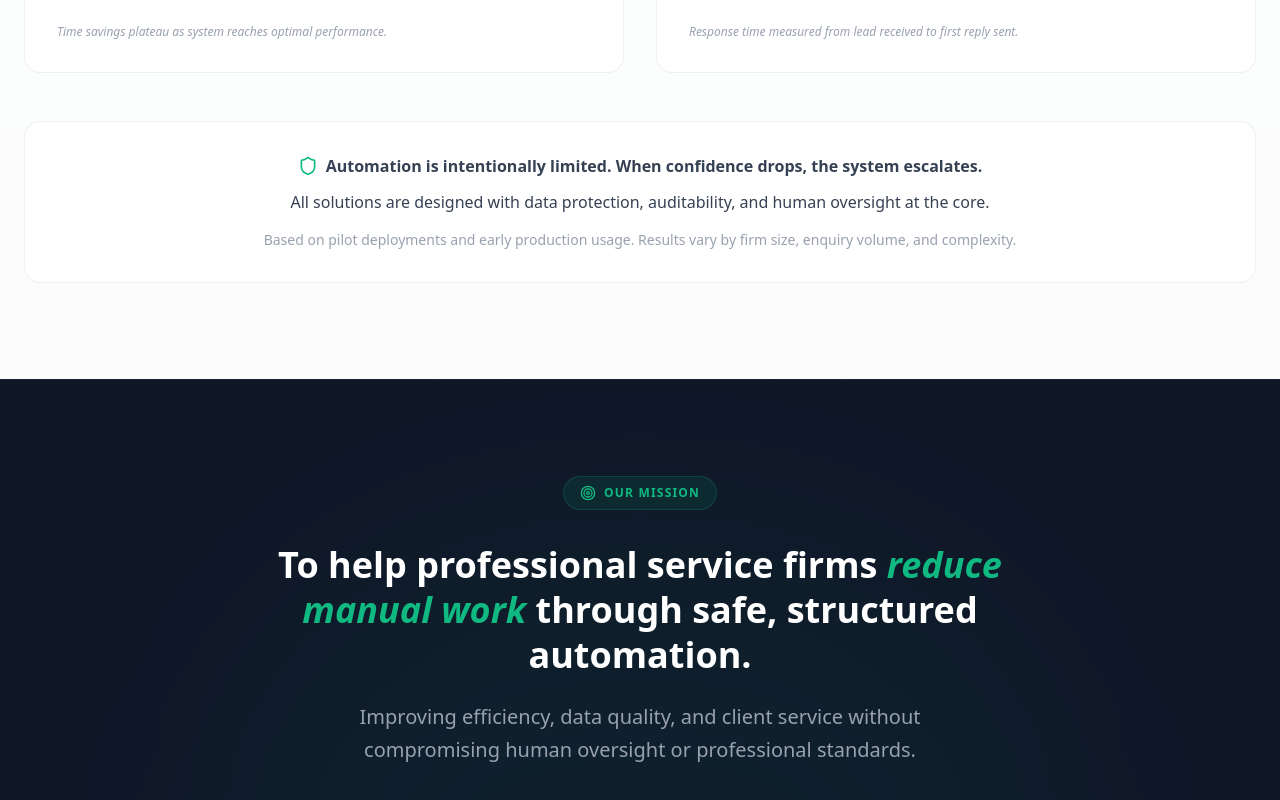
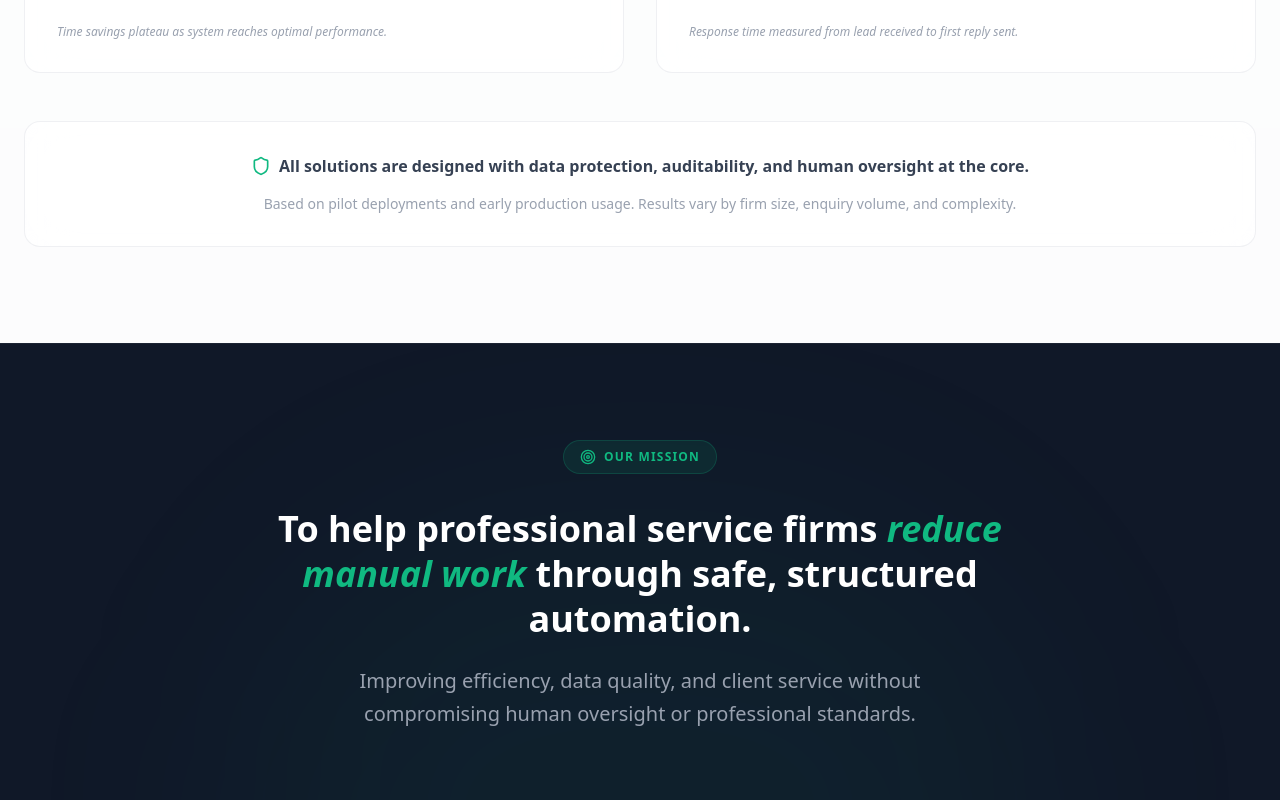
Before and after one commit to sideeq12/laissy, a Next.js app: page / in a window 1280 px wide. Shown: the part 4191-4991 px from the top of the page. Built offline with nearby package versions, Linux system fonts and the light colour scheme; no server answers.

Commit message:
all pages info

```diff
--- a/app/components/Impact.tsx
+++ b/app/components/Impact.tsx
@@ -239,14 +239,9 @@ export default function Impact() {
                     transition={{ duration: 0.6, delay: 0.7 }}
                     className="glass-card p-6 sm:p-8 text-center border-primary/20"
                 >
-                    <div className="flex flex-col items-center justify-center gap-3 mb-4">
-                        <div className="flex items-center justify-center gap-2">
-                            <Shield className="w-5 h-5 text-primary" />
-                            <p className="text-sm sm:text-base font-semibold text-gray-700">
-                                Automation is intentionally limited. When confidence drops, the system escalates.
-                            </p>
-                        </div>
-                        <p className="text-sm sm:text-base font-medium text-gray-700">
+                    <div className="flex items-center justify-center gap-2 mb-4">
+                        <Shield className="w-5 h-5 flex-shrink-0 text-primary" />
+                        <p className="text-sm sm:text-base font-semibold text-gray-700">
                             All solutions are designed with data protection, auditability, and human oversight at the core.
                         </p>
                     </div>
```
